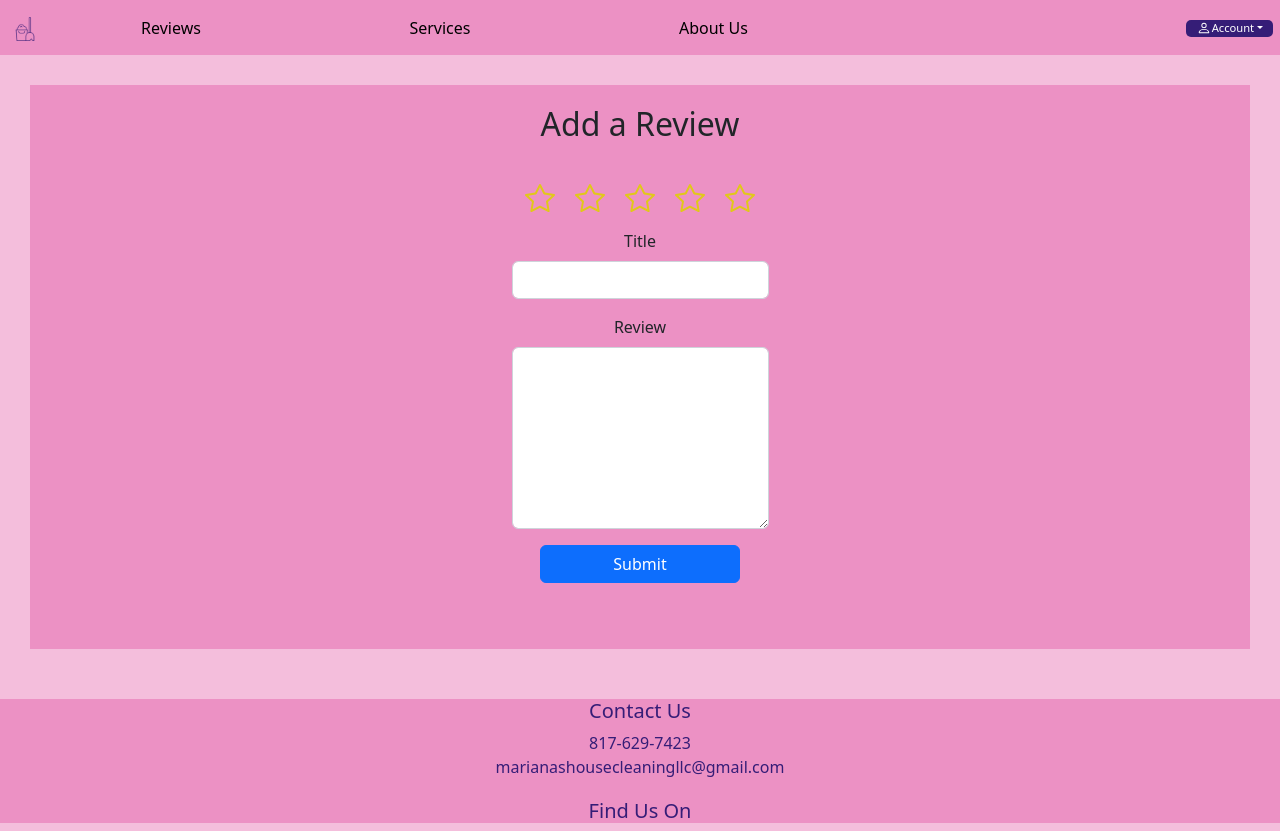
After one commit to brian-hornbrook/Marianas, a Django app: page /addreview in a window 1280 px wide. The commit adds this page. Run offline with Django 3.2, Linux system fonts and the light colour scheme; some web fonts are replaced.

Commit message:
added Review functionality

```diff
--- a/cleaning/models.py
+++ b/cleaning/models.py
@@ -2,9 +2,9 @@ from django.db import models
 from django.contrib.auth.models import User
 
 class Review (models.Model):
-    title = models.CharField(max_length=100)
-    rating = models.IntegerField()
-    review = models.TextField(max_length=1000)
+    rating = models.IntegerField(max_length=10)
+    title = models.CharField(max_length=100, null=True, blank=True)
+    description = models.TextField(max_length=1000)
     datecreated = models.DateTimeField(auto_now_add=True)
     user = models.ForeignKey(User, on_delete=models.CASCADE)
 
--- a/cleaning/static/index.js
+++ b/cleaning/static/index.js
@@ -1,8 +1,100 @@
 const page = document.querySelector("body");
 const accountLink = document.querySelector('#account-link');
 const accountContent = document.querySelector('#account-content');
+const starOne = document.querySelector('#star-one');
+const starTwo = document.querySelector('#star-two');
+const starThree = document.querySelector('#star-three')
+const starFour = document.querySelector('#star-three')
+const starFive = document.querySelector('#star-three')
+const starsSelected = document.querySelector('#stars-selected');
+const emptyStarOne = document.querySelector('#empty-star-one');
+const emptyStarTwo = document.querySelector('#empty-star-two');
+const emptyStarThree = document.querySelector('#empty-star-three');
+const emptyStarFour = document.querySelector('#empty-star-four');
+const emptyStarFive = document.querySelector('#empty-star-five');
+const filledStarOne = document.querySelector('#filled-star-one');
+const filledStarTwo = document.querySelector('#filled-star-two');
+const filledStarThree = document.querySelector('#filled-star-three');
+const filledStarFour = document.querySelector('#filled-star-four');
+const filledStarFive = document.querySelector('#filled-star-five');
 
+// toggle account dropdown
 accountLink.addEventListener('click', () => {
     accountContent.classList.toggle('account');
     accountContent.classList.toggle('account-content');
 });
+
+// show one star
+starOne.addEventListener('click', () => {
+    starsSelected.setAttribute('value', '1');
+    emptyStarOne.classList.add('stars-emptied');
+    filledStarOne.classList.remove('stars-emptied');
+    emptyStarTwo.classList.remove('stars-emptied');
+    filledStarTwo.classList.add('stars-emptied');
+    emptyStarThree.classList.remove('stars-emptied');
+    filledStarThree.classList.add('stars-emptied');
+    emptyStarFour.classList.remove('stars-emptied');
+    filledStarFour.classList.add('stars-emptied');
+    emptyStarFive.classList.remove('stars-emptied');
+    filledStarFive.classList.add('stars-emptied');
+});
+
+// show two stars
+starTwo.addEventListener('click', () => {
+    starsSelected.setAttribute('value', '2');
+    emptyStarOne.classList.add('stars-emptied');
+    filledStarOne.classList.remove('stars-emptied');
+    emptyStarTwo.classList.add('stars-emptied');
+    filledStarTwo.classList.remove('stars-emptied');
+    emptyStarThree.classList.remove('stars-emptied');
+    filledStarThree.classList.add('stars-emptied');
+    emptyStarFour.classList.remove('stars-emptied');
+    filledStarFour.classList.add('stars-emptied');
+    emptyStarFive.classList.remove('stars-emptied');
+    filledStarFive.classList.add('stars-emptied');
+});
+
+// show three stars
+starThree.addEventListener('click', () => {
+    starsSelected.setAttribute('value', '3');
+    emptyStarOne.classList.add('stars-emptied');
+    filledStarOne.classList.remove('stars-emptied');
+    emptyStarTwo.classList.add('stars-emptied');
+    filledStarTwo.classList.remove('stars-emptied');
+    emptyStarThree.classList.add('stars-emptied');
+    filledStarThree.classList.remove('stars-emptied');
+    emptyStarFour.classList.remove('stars-emptied');
+    filledStarFour.classList.add('stars-emptied');
+    emptyStarFive.classList.remove('stars-emptied');
+    filledStarFive.classList.add('stars-emptied');
+});
+
+// show four stars
+emptyStarFour.addEventListener('click', () => {
+    starsSelected.setAttribute('value', '4');
+    emptyStarOne.classList.add('stars-emptied');
+    filledStarOne.classList.remove('stars-emptied');
+    emptyStarTwo.classList.add('stars-emptied');
+    filledStarTwo.classList.remove('stars-emptied');
+    emptyStarThree.classList.add('stars-emptied');
+    filledStarThree.classList.remove('stars-emptied');
+    emptyStarFour.classList.add('stars-emptied');
+    filledStarFour.classList.remove('stars-emptied');
+    emptyStarFive.classList.remove('stars-emptied');
+    filledStarFive.classList.add('stars-emptied');
+});
+
+// show five stars
+emptyStarFive.addEventListener('click', () => {
+    starsSelected.setAttribute('value', '5');
+    emptyStarOne.classList.add('stars-emptied');
+    filledStarOne.classList.remove('stars-emptied');
+    emptyStarTwo.classList.add('stars-emptied');
+    filledStarTwo.classList.remove('stars-emptied');
+    emptyStarThree.classList.add('stars-emptied');
+    filledStarThree.classList.remove('stars-emptied');
+    emptyStarFour.classList.add('stars-emptied');
+    filledStarFour.classList.remove('stars-emptied');
+    emptyStarFive.classList.add('stars-emptied');
+    filledStarFive.classList.remove('stars-emptied');
+});
--- /dev/null
+++ b/cleaning/static/reviewStars.js
@@ -0,0 +1,5 @@
+const reviewStars = document.getElementsByClassName("review-stars");
+
+reviewStars.addEventListener('click', () => {
+    console.log('now loading');
+})
--- a/cleaning/static/reviews.css
+++ b/cleaning/static/reviews.css
@@ -1,26 +1,69 @@
+#review-area {
+    display: flex;
+    justify-content: center;
+    flex-flow: column;
+}
+
 #reviews {
     display: flex;
     flex-flow: column wrap;
     justify-content: center;
+    align-items: center;
 }
 
-.stars {
-    color: #e1c819;
+#overview .stars {
+    color: yellow;
+    display: flex;
+    align-items: center;
 }
 
 /* overview */
-#overview #reviews-amount {
-    color: blue;
-    padding: 0 10px;
+#overview p {
+    margin: 5px 0;
+    display: flex;
+    flex-flow: row nowrap;
+    justify-content: center;
 }
 
+#overview button {
+    margin: 20px 0;
+    height: 35px;
+    display: flex;
+    align-items: center;
+}
+
+/*** ADD REVIEW AREA ***/
+#add-review-area {
+    display: flex;
+    justify-content: center;
+    margin: 20px;
+    margin-bottom: 30px;
+}
+
+
+
 /* reivew */
+.card-area {
+    margin: 20px 0;
+    width: 100%;
+    display: flex;
+    justify-content: center;
+}
+
 .card {
     background-color: #EC91C4;
     border-color: #351D77;
+    width: 100%;
+}
+
+.card .rating {
+    color: blue;
 }
 
 .card .time {
     margin: 0 10px;
     color: #00000085;
 }
+
+.review-stars {
+}
--- /dev/null
+++ b/cleaning/static/submit.css
@@ -0,0 +1,104 @@
+.form-container {
+    display: flex;
+    justify-content: center;
+}
+
+.form-area {
+    margin: 30px;
+    padding: 20px 0;
+    background-color: #EC91C4;
+    width: 100%;
+    display: flex;
+    justify-content: center;
+    flex-flow: column;
+}
+
+.form-area h2 {
+    background-color: #EC91C4;
+    margin-bottom: 20px;
+    text-align: center;
+}
+
+.form-area .errors-area {
+    width: 100%;
+    display: flex;
+    justify-content: center;
+}
+
+.form-area .alert {
+    width: fit-content;
+}
+
+.form-area .mb-3 {
+    display: flex;
+    justify-content: center;
+    flex-flow: column;
+    align-items: center;
+}
+
+.form-area li {
+    list-style-type: none;
+}
+
+form {
+    display: flex;
+    flex-flow: column;
+    align-items: center;
+}
+
+form .mb-3 {
+    width: 100%;
+}
+
+form p {
+    display: flex;
+    flex-flow: column;
+    align-items: center;
+    width: 100%;
+    text-align: center;
+}
+
+form label,
+form input,
+form button {
+    width: 70%;
+}
+
+
+
+/*** REVIEW ***/
+#add-review-area {
+    display: flex;
+    justify-content: center;
+}
+
+#add-review-form .mb-3 {
+    text-align: center;
+}
+
+#add-review-form .mb-3 input,
+#add-review-form .mb-3 textarea {
+    width: 100%;
+}
+
+#add-review-area .stars {
+    display: flex;
+    flex-flow: row nowrap;
+    color: #e1c819;
+}
+
+#add-review-area .stars div {
+    margin: 0 5px;
+}
+
+.stars-emptied {
+    display: none;
+}
+
+#add-review-area .form-control {
+    width: 80%;
+}
+
+#add-review-area button {
+    width: 200px;
+}
--- /dev/null
+++ b/cleaning/templates/addReview.html
@@ -0,0 +1,125 @@
+{% extends 'index.html' %}
+{% load static %}
+
+{% block content %}
+
+<div class="form-container">
+    <div class="form-area">
+        <h2>Add a Review</h2>
+        {% if errors %}
+        <div class="errors-area">
+            <div class="alert alert-danger" role="alert">
+                {{ errors }}
+            </div>
+        </div>
+        {% endif %}
+        <div id="add-review-area">
+            <form id="add-review-form" action="/addreview" method="POST">
+                <!-- stars -->
+                <div class="mb-3">
+                    <span class="stars">
+                        <div id="star-one">
+                            <div id="empty-star-one" class="">
+                                <svg xmlns="http://www.w3.org/2000/svg" width="30" height="30" fill="currentColor"
+                                    class="bi bi-star" viewBox="0 0 16 16">
+                                    <path
+                                        d="M2.866 14.85c-.078.444.36.791.746.593l4.39-2.256 4.389 2.256c.386.198.824-.149.746-.592l-.83-4.73 3.522-3.356c.33-.314.16-.888-.282-.95l-4.898-.696L8.465.792a.513.513 0 0 0-.927 0L5.354 5.12l-4.898.696c-.441.062-.612.636-.283.95l3.523 3.356-.83 4.73zm4.905-2.767-3.686 1.894.694-3.957a.565.565 0 0 0-.163-.505L1.71 6.745l4.052-.576a.525.525 0 0 0 .393-.288L8 2.223l1.847 3.658a.525.525 0 0 0 .393.288l4.052.575-2.906 2.77a.565.565 0 0 0-.163.506l.694 3.957-3.686-1.894a.503.503 0 0 0-.461 0z" />
+                                </svg>
+                            </div>
+                            <div id="filled-star-one" class="stars-emptied">
+                                <svg xmlns="http://www.w3.org/2000/svg" width="30" height="30" fill="currentColor"
+                                    class="bi bi-star-fill" viewBox="0 0 16 16">
+                                    <path
+                                        d="M3.612 15.443c-.386.198-.824-.149-.746-.592l.83-4.73L.173 6.765c-.329-.314-.158-.888.283-.95l4.898-.696L7.538.792c.197-.39.73-.39.927 0l2.184 4.327 4.898.696c.441.062.612.636.282.95l-3.522 3.356.83 4.73c.078.443-.36.79-.746.592L8 13.187l-4.389 2.256z" />
+                                </svg>
+                            </div>
+                        </div>
+                        <div id="star-two">
+                            <div id="empty-star-two" class="">
+                                <svg xmlns="http://www.w3.org/2000/svg" width="30" height="30" fill="currentColor"
+                                    class="bi bi-star" viewBox="0 0 16 16">
+                                    <path
+                                        d="M2.866 14.85c-.078.444.36.791.746.593l4.39-2.256 4.389 2.256c.386.198.824-.149.746-.592l-.83-4.73 3.522-3.356c.33-.314.16-.888-.282-.95l-4.898-.696L8.465.792a.513.513 0 0 0-.927 0L5.354 5.12l-4.898.696c-.441.062-.612.636-.283.95l3.523 3.356-.83 4.73zm4.905-2.767-3.686 1.894.694-3.957a.565.565 0 0 0-.163-.505L1.71 6.745l4.052-.576a.525.525 0 0 0 .393-.288L8 2.223l1.847 3.658a.525.525 0 0 0 .393.288l4.052.575-2.906 2.77a.565.565 0 0 0-.163.506l.694 3.957-3.686-1.894a.503.503 0 0 0-.461 0z" />
+                                </svg>
+                            </div>
+                            <div id="filled-star-two" class="stars-emptied">
+                                <svg xmlns="http://www.w3.org/2000/svg" width="30" height="30" fill="currentColor"
+                                    class="bi bi-star-fill" viewBox="0 0 16 16">
+                                    <path
+                                        d="M3.612 15.443c-.386.198-.824-.149-.746-.592l.83-4.73L.173 6.765c-.329-.314-.158-.888.283-.95l4.898-.696L7.538.792c.197-.39.73-.39.927 0l2.184 4.327 4.898.696c.441.062.612.636.282.95l-3.522 3.356.83 4.73c.078.443-.36.79-.746.592L8 13.187l-4.389 2.256z" />
+                                </svg>
+                            </div>
+                        </div>
+                        <div id="star-three">
+                            <div id="empty-star-three" class="">
+                                <svg xmlns="http://www.w3.org/2000/svg" width="30" height="30" fill="currentColor"
+                                    class="bi bi-star" viewBox="0 0 16 16">
+                                    <path
+                                        d="M2.866 14.85c-.078.444.36.791.746.593l4.39-2.256 4.389 2.256c.386.198.824-.149.746-.592l-.83-4.73 3.522-3.356c.33-.314.16-.888-.282-.95l-4.898-.696L8.465.792a.513.513 0 0 0-.927 0L5.354 5.12l-4.898.696c-.441.062-.612.636-.283.95l3.523 3.356-.83 4.73zm4.905-2.767-3.686 1.894.694-3.957a.565.565 0 0 0-.163-.505L1.71 6.745l4.052-.576a.525.525 0 0 0 .393-.288L8 2.223l1.847 3.658a.525.525 0 0 0 .393.288l4.052.575-2.906 2.77a.565.565 0 0 0-.163.506l.694 3.957-3.686-1.894a.503.503 0 0 0-.461 0z" />
+                                </svg>
+                            </div>
+                            <div id="filled-star-three" class="stars-emptied">
+                                <svg xmlns="http://www.w3.org/2000/svg" width="30" height="30" fill="currentColor"
+                                    class="bi bi-star-fill" viewBox="0 0 16 16">
+                                    <path
+                                        d="M3.612 15.443c-.386.198-.824-.149-.746-.592l.83-4.73L.173 6.765c-.329-.314-.158-.888.283-.95l4.898-.696L7.538.792c.197-.39.73-.39.927 0l2.184 4.327 4.898.696c.441.062.612.636.282.95l-3.522 3.356.83 4.73c.078.443-.36.79-.746.592L8 13.187l-4.389 2.256z" />
+                                </svg>
+                            </div>
+                        </div>
+                        <div id="star-four">
+                            <div id="empty-star-four" class="">
+                                <svg xmlns="http://www.w3.org/2000/svg" width="30" height="30" fill="currentColor"
+                                    class="bi bi-star" viewBox="0 0 16 16">
+                                    <path
+                                        d="M2.866 14.85c-.078.444.36.791.746.593l4.39-2.256 4.389 2.256c.386.198.824-.149.746-.592l-.83-4.73 3.522-3.356c.33-.314.16-.888-.282-.95l-4.898-.696L8.465.792a.513.513 0 0 0-.927 0L5.354 5.12l-4.898.696c-.441.062-.612.636-.283.95l3.523 3.356-.83 4.73zm4.905-2.767-3.686 1.894.694-3.957a.565.565 0 0 0-.163-.505L1.71 6.745l4.052-.576a.525.525 0 0 0 .393-.288L8 2.223l1.847 3.658a.525.525 0 0 0 .393.288l4.052.575-2.906 2.77a.565.565 0 0 0-.163.506l.694 3.957-3.686-1.894a.503.503 0 0 0-.461 0z" />
+                                </svg>
+                            </div>
+                            <div id="filled-star-four" class="stars-emptied">
+                                <svg xmlns="http://www.w3.org/2000/svg" width="30" height="30" fill="currentColor"
+                                    class="bi bi-star-fill" viewBox="0 0 16 16">
+                                    <path
+                                        d="M3.612 15.443c-.386.198-.824-.149-.746-.592l.83-4.73L.173 6.765c-.329-.314-.158-.888.283-.95l4.898-.696L7.538.792c.197-.39.73-.39.927 0l2.184 4.327 4.898.696c.441.062.612.636.282.95l-3.522 3.356.83 4.73c.078.443-.36.79-.746.592L8 13.187l-4.389 2.256z" />
+                                </svg>
+                            </div>
+                        </div>
+                        <div id="star-five">
+                            <div id="empty-star-five" class="">
+                                <svg xmlns="http://www.w3.org/2000/svg" width="30" height="30" fill="currentColor"
+                                    class="bi bi-star" viewBox="0 0 16 16">
+                                    <path
+                                        d="M2.866 14.85c-.078.444.36.791.746.593l4.39-2.256 4.389 2.256c.386.198.824-.149.746-.592l-.83-4.73 3.522-3.356c.33-.314.16-.888-.282-.95l-4.898-.696L8.465.792a.513.513 0 0 0-.927 0L5.354 5.12l-4.898.696c-.441.062-.612.636-.283.95l3.523 3.356-.83 4.73zm4.905-2.767-3.686 1.894.694-3.957a.565.565 0 0 0-.163-.505L1.71 6.745l4.052-.576a.525.525 0 0 0 .393-.288L8 2.223l1.847 3.658a.525.525 0 0 0 .393.288l4.052.575-2.906 2.77a.565.565 0 0 0-.163.506l.694 3.957-3.686-1.894a.503.503 0 0 0-.461 0z" />
+                                </svg>
+                            </div>
+                            <div id="filled-star-five" class="stars-emptied">
+                                <svg xmlns="http://www.w3.org/2000/svg" width="30" height="30" fill="currentColor"
+                                    class="bi bi-star-fill" viewBox="0 0 16 16">
+                                    <path
+                                        d="M3.612 15.443c-.386.198-.824-.149-.746-.592l.83-4.73L.173 6.765c-.329-.314-.158-.888.283-.95l4.898-.696L7.538.792c.197-.39.73-.39.927 0l2.184 4.327 4.898.696c.441.062.612.636.282.95l-3.522 3.356.83 4.73c.078.443-.36.79-.746.592L8 13.187l-4.389 2.256z" />
+                                </svg>
+                            </div>
+                        </div>
+                    </span>
+                    <input id="stars-selected" type="hidden" name="rating">
+                </div>
+                <!-- title -->
+                <div class="mb-3">
+                    <label for="title" class="form-label">Title</label>
+                    <input type="text" class="form-control" name="title">
+                </div>
+                <!-- description -->
+                <div class="mb-3">
+                    <label for="description" class="form-label">Review</label>
+                    <textarea class="form-control" rows="7" name="description"></textarea>
+                </div>
+                <div class="mb-3">
+                    <button type="submit" class="btn btn-primary">Submit</button>
+                </div>
+                {% csrf_token %}
+            </form>
+        </div>
+    </div>
+</div>
+
+
+
+{% endblock %}
--- a/cleaning/templates/index.html
+++ b/cleaning/templates/index.html
@@ -11,7 +11,7 @@
         integrity="sha384-Zenh87qX5JnK2Jl0vWa8Ck2rdkQ2Bzep5IDxbcnCeuOxjzrPF/et3URy9Bv1WTRi" crossorigin="anonymous">
     {% load static %}
     <link rel="stylesheet" href="{% static 'index.css' %}">
-    <link rel="stylesheet" href="{% static 'login.css' %}">
+    <link rel="stylesheet" href="{% static 'submit.css' %}">
     <link rel="stylesheet" href="{% static 'about.css' %}">
     <link rel="stylesheet" href="{% static 'services.css' %}">
     <link rel="stylesheet" href="{% static 'reviews.css' %}">
@@ -90,6 +90,7 @@
         crossorigin="anonymous"></script>
     <!-- DOM -->
     <script src="{% static 'index.js' %}"></script>
+    <script src="{% static 'reviewStars.js' %}"></script>
 </body>
 
 </html>
--- a/cleaning/templates/login.html
+++ b/cleaning/templates/login.html
@@ -2,8 +2,8 @@
 {% load static %}
 
 {% block content %}
-
-<div id="login" class="form-area">
+<div class="form-container">
+    <div class="form-area">
         <h2>Login</h2>
         {% if errors %}
         <div class="errors-area">
@@ -18,7 +18,7 @@
             {% csrf_token %}
         </form>
     </div>
-</form>
+</div>
 
 
 
--- a/cleaning/views.py
+++ b/cleaning/views.py
@@ -3,6 +3,8 @@ from django.contrib.auth.models import User
 from django.contrib.auth.forms import AuthenticationForm, UserCreationForm
 from django.contrib.auth import login, logout, authenticate
 from django.db import IntegrityError
+from .forms import ReviewForm
+from .models import Review
 
 def signupUser(request):
     if request.method == 'GET':
@@ -55,4 +57,43 @@ def services(request):
     return render(request, 'services.html')
 
 def reviews(request):
-    return render(request, 'reviews.html')
+    if request.method == 'GET':
+        reviews = Review.objects.all()
+        totalReviews = reviews.__len__()
+        averageReviews = 0
+        for review in reviews:
+            averageReviews += review.rating
+            formatedR = []
+            for rating in range(review.rating):
+                formatedR.append("")
+                review.rating = formatedR
+        print(reviews)
+
+        averageReviews /= totalReviews
+        averageReviews = int(averageReviews)
+
+        return render(request, 'reviews.html', {
+            "reviews": reviews,
+            "totalReviews": totalReviews,
+            "averageReviews": averageReviews
+        })
+
+def addReview(request):
+    if request.method == 'GET':
+        return render(request, 'addReview.html')
+    else:
+        rating = request.POST['rating']
+        description = request.POST['description']
+        if rating == "":
+            return render(request, 'addReview.html', {'errors': "you must choose a star rating"})
+        elif description == "":
+            return render(request, 'addReview.html', {'errors': "you must not leave the review section blank"})
+        else:
+            try:
+                form = ReviewForm(request.POST)
+                newReview = form.save(commit=False)
+                newReview.user = request.user
+                newReview.save()
+                return redirect('/reviews')
+            except ValueError:
+                return render(request, 'addReview.html', {'errors': "you entered in bad information"})
--- a/marianas/urls.py
+++ b/marianas/urls.py
@@ -25,5 +25,6 @@ urlpatterns = [
     path('', views.home),
     path('about', views.about),
     path('services', views.services),
-    path('reviews', views.reviews)
+    path('reviews', views.reviews),
+    path('addreview', views.addReview)
 ]
```
Also changed, not shown: cleaning/forms.py (added, +7 -0 lines), cleaning/templates/reviews.html (+41 -14 lines), cleaning/templates/signupUser.html (+4 -3 lines), cleaning/migrations/0002_rename_review_review_description.py (added), cleaning/migrations/0003_alter_review_title.py (added), db.sqlite3. Lines whose indentation alone changed are shown as unchanged.
